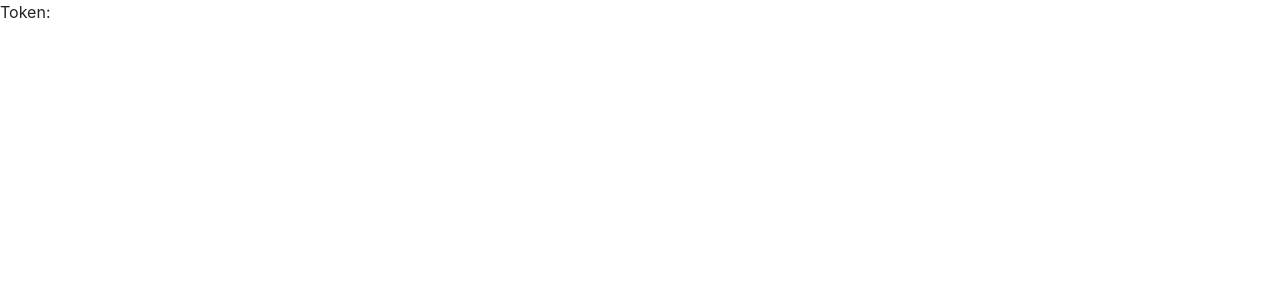
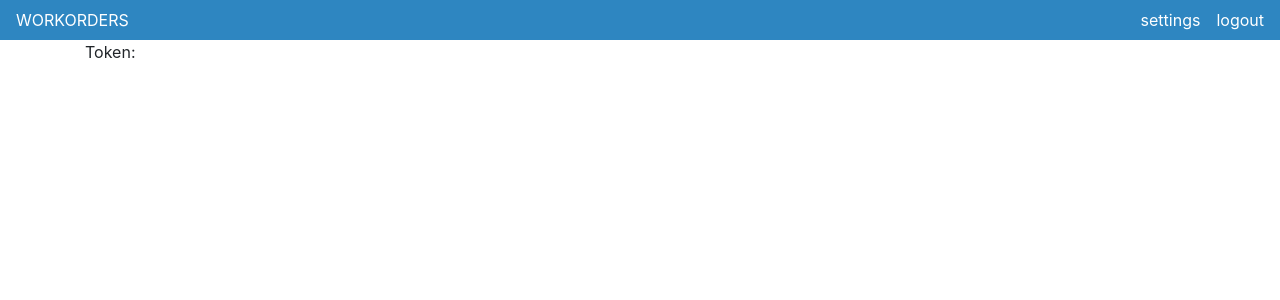
Before and after one commit to tyshcr/angular-node-heroku, an Angular app: page /homepage in a window 1280 px wide. Shown: the top 300 px of the page. Built offline with nearby package versions, Linux system fonts and the light colour scheme.

Commit message:
create headerbar

```diff
--- a/src/app/app.module.ts
+++ b/src/app/app.module.ts
@@ -12,6 +12,7 @@ import { HomepageComponent } from './homepage/homepage.component';
 import { LoginComponent } from './login/login.component';
 import { EmailValidatorDirective } from './directives/email-validator.directive';
 import { PasswordValidatorDirective } from './directives/password-validator.directive';
+import { HeaderBarComponent } from './header-bar/header-bar.component';
 
 @NgModule({
   declarations: [
@@ -19,7 +20,8 @@ import { PasswordValidatorDirective } from './directives/password-validator.dire
     HomepageComponent,
     LoginComponent,
     EmailValidatorDirective,
-    PasswordValidatorDirective
+    PasswordValidatorDirective,
+    HeaderBarComponent
   ],
   imports: [
     BrowserModule,
--- /dev/null
+++ b/src/app/header-bar/header-bar.component.html
@@ -0,0 +1,9 @@
+<div class="navbar">
+  <div class="float-left">
+    <a href="/homepage">WORKORDERS</a>
+  </div>
+  <div class="float-right">
+    <a href="/settings" class="mr-3">settings</a>
+    <a href="/logout">logout</a>
+  </div>
+</div>
--- /dev/null
+++ b/src/app/header-bar/header-bar.component.scss
@@ -0,0 +1,9 @@
+@import '../../scss/variables';
+
+.navbar {
+  background-color: $navbar-background-color;
+}
+
+.navbar a {
+  color: $navbar-link;
+}
--- /dev/null
+++ b/src/app/header-bar/header-bar.component.ts
@@ -0,0 +1,15 @@
+import { Component, OnInit } from '@angular/core';
+
+@Component({
+  selector: 'app-header-bar',
+  templateUrl: './header-bar.component.html',
+  styleUrls: ['./header-bar.component.scss']
+})
+export class HeaderBarComponent implements OnInit {
+
+  constructor() { }
+
+  ngOnInit() {
+  }
+
+}
--- a/src/app/homepage/homepage.component.html
+++ b/src/app/homepage/homepage.component.html
@@ -1,4 +1,8 @@
-Token: {{ displayToken }}
+<app-header-bar></app-header-bar>
+<div class="container">
+  Token: {{ displayToken }}
+</div>
+
 
 <!-- <div *ngIf="list" class="row mx-2">
   <div *ngFor="let listitem of list" class="card col-md-4 col-lg-3 px-0 mb-3 mb-sm-0">
--- a/src/scss/_variables.scss
+++ b/src/scss/_variables.scss
@@ -7,6 +7,8 @@ $link-color: #38F;
 $text-black: #1a1a1a;
 $text-gray: #b3b3b3;
 
+$navbar-background-color: #2E86C1;
+$navbar-link: #FFF;
 $page-background: #FFF;
 
 $form-input-background: #f2f2f2;
```
Also changed, not shown: 1 other file (tests, documents, lock files or other folders).
